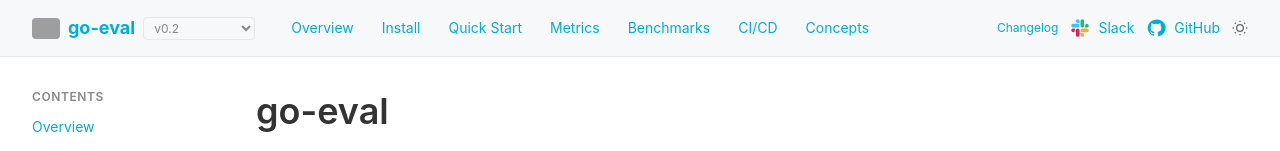
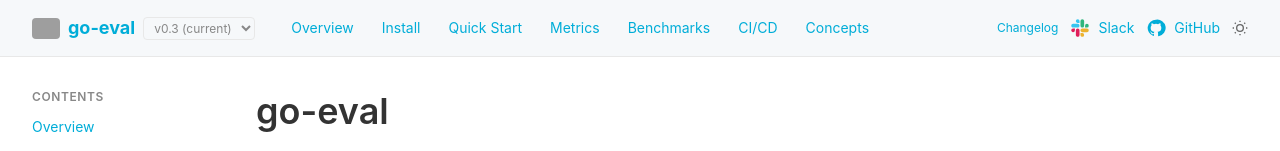
Before and after one commit to igcodinap/go-eval-web, a Next.js app: page / in a window 1280 px wide. Shown: the top 151 px of the page. Built offline with nearby package versions, Linux system fonts and the light colour scheme; grey boxes are pictures that could not be loaded.

Commit message:
Set default version to v0.3

```diff
--- a/src/app/page.tsx
+++ b/src/app/page.tsx
@@ -147,7 +147,7 @@ export default function Home() {
   const [selectedMetric, setSelectedMetric] = useState<string | null>(null);
   const [selectedBenchMetric, setSelectedBenchMetric] = useState<string | null>(null);
   const [selectedConcept, setSelectedConcept] = useState<string | null>(null);
-  const [currentVersion, setCurrentVersion] = useState("v0.2");
+  const [currentVersion, setCurrentVersion] = useState("v0.3");
 
 
   const metrics = currentVersion === "v0.3" ? metricsV03 : metricsV02;
```
